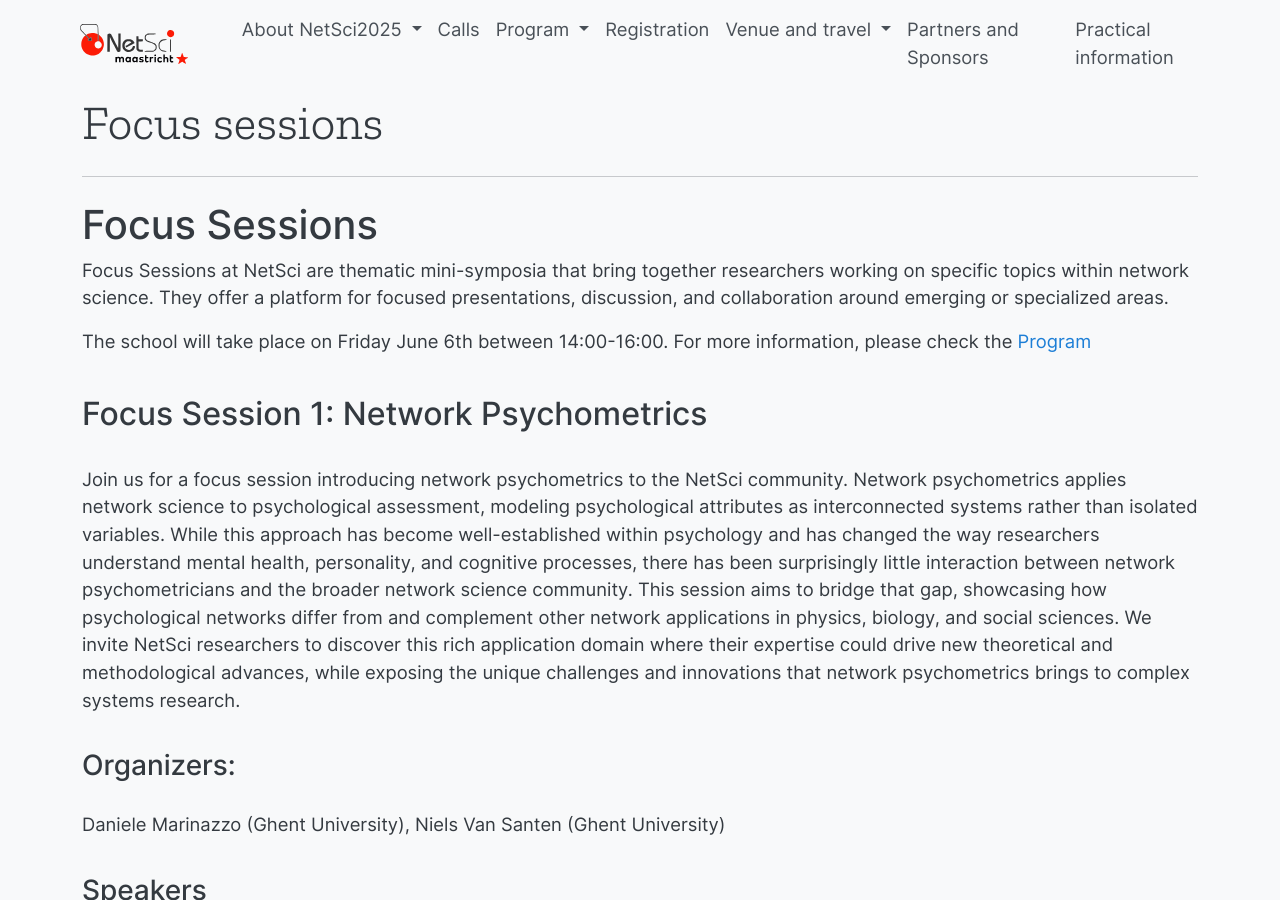
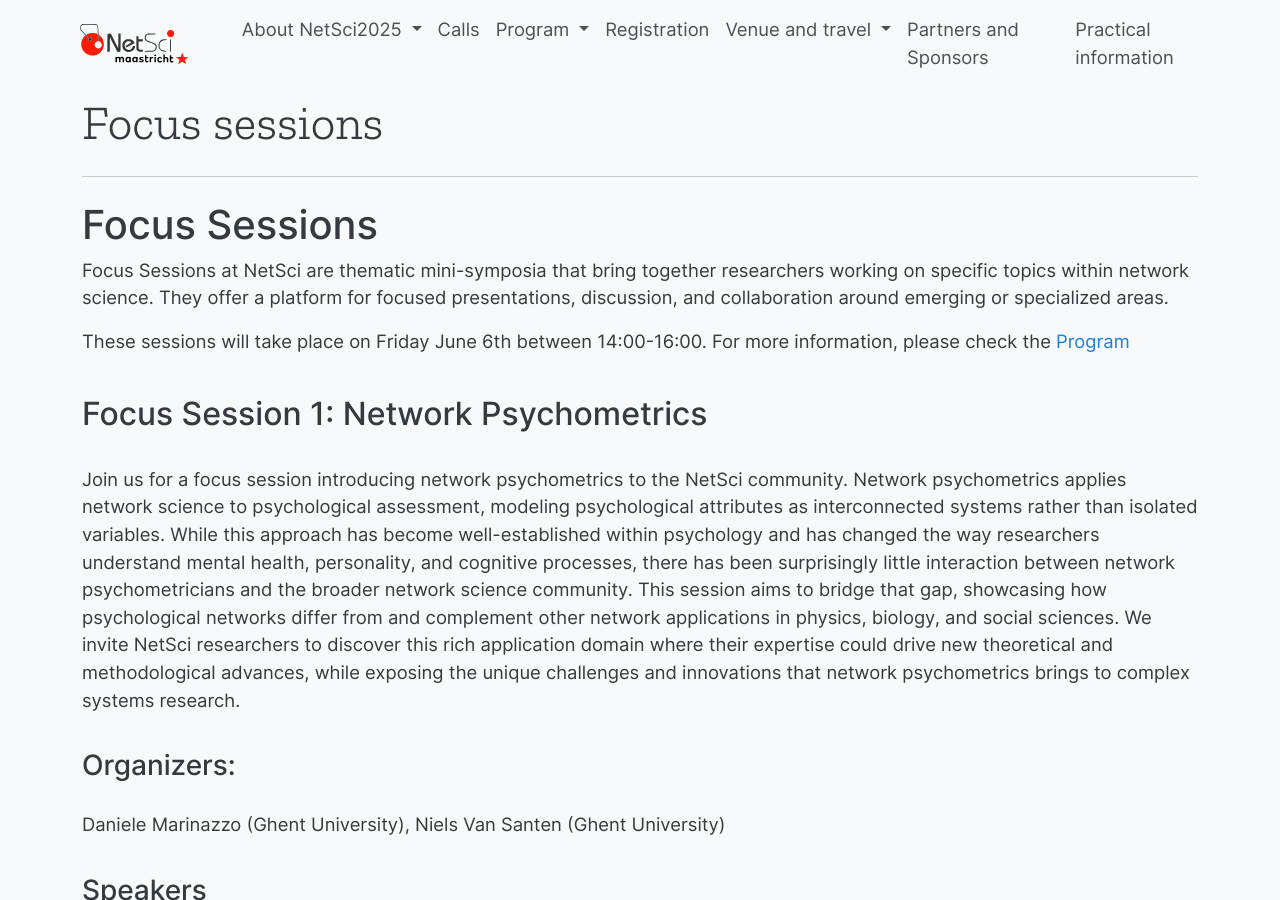
Before and after one commit to NetSci2025/netsci2025.github.io, a Jekyll site: the page built from focus_sessions.md, in a window 1280 px wide and 900 px high. Built offline with Jekyll 4.4.1, drawn with Linux system fonts in a browser that asks for light colours.

Commit message:
Update focus_sessions.md

```diff
--- a/focus_sessions.md
+++ b/focus_sessions.md
@@ -12,8 +12,7 @@ permalink: /focus_sessions/
 Focus Sessions at NetSci are thematic mini-symposia that bring together researchers working on specific topics within network science. They offer a platform for focused presentations, discussion, and collaboration around emerging or specialized areas.
 
 
-The school will take place on Friday June 6th between 14:00-16:00. For more information, please check the [Program](https://netsci2025.github.io/program_at_a_glance/)
-
+These sessions will take place on Friday June 6th between 14:00-16:00. For more information, please check the [Program](https://netsci2025.github.io/program_at_a_glance/)
 
 
 ## Focus Session 1: Network Psychometrics
```
